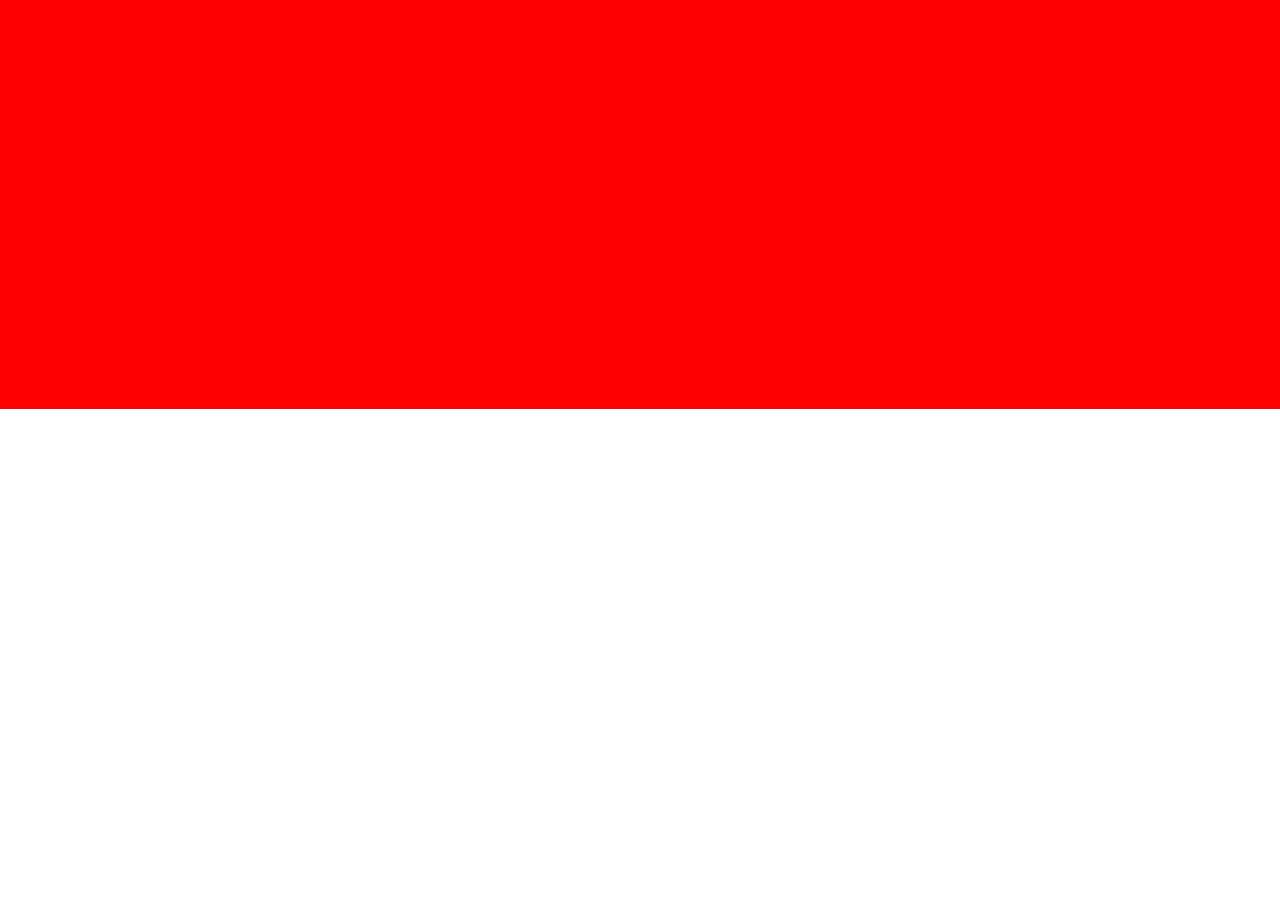
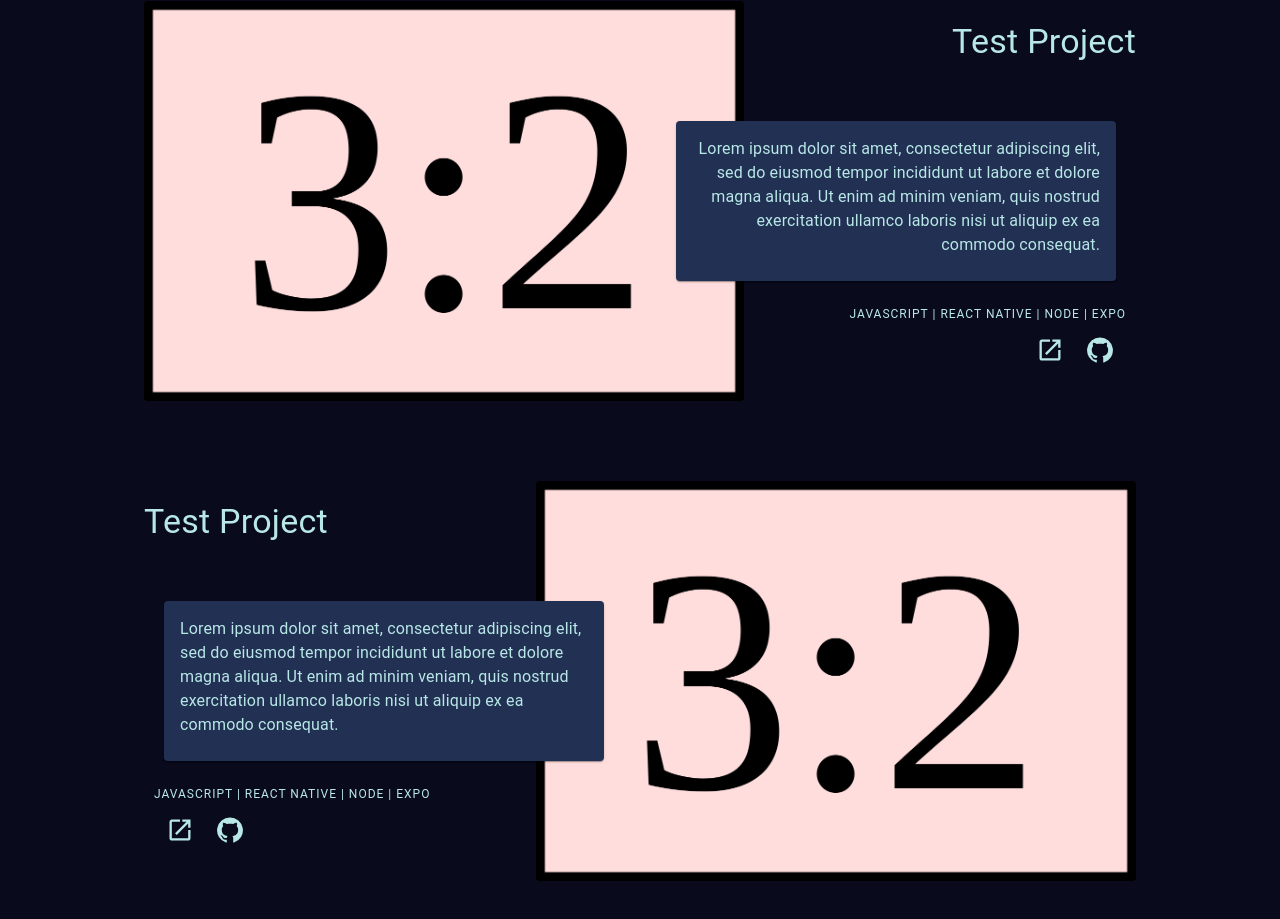
Before and after one commit to Ravi-Bossema/portfolio, a React (Create React App) app: page / in a window 1280 px wide. Shown: the part 2060-2979 px from the top of the page. Before the commit the page ends 2469 px from the top, so only its background shows below. Built offline with nearby package versions, Linux system fonts and the light colour scheme.

Commit message:
Added Top3Container for projects

```diff
--- a/src/components/About.js
+++ b/src/components/About.js
@@ -27,7 +27,7 @@ export default function About() {
 			}}
 		>
 			<Container>
-				<Divider textAlign="right">
+				<Divider textAlign="right" sx={{ marginBottom: 10 }}>
 					<Typography variant="h2">{text.Title}</Typography>
 				</Divider>
 				<Card
--- a/src/components/Projects.js
+++ b/src/components/Projects.js
@@ -1,8 +1,31 @@
 import React from 'react';
-import { Box } from '@mui/material';
+import { Box, Container, Divider, Typography } from '@mui/material';
+import { useLanguage, getSelectedLanguage } from '../LanguageProvider';
+import { projectsText } from '../data/text';
+import { top3 } from '../data/projects';
+import { Top3Container } from '.';
 
 export default function Projects() {
+	const { languages } = useLanguage();
+	const selectedLanguage = getSelectedLanguage(languages)[0].name;
+
+	const text = projectsText[selectedLanguage];
+
 	return (
-		<Box sx={{ minHeight: window.innerHeight, backgroundColor: 'red' }} />
+		<Box
+			sx={{
+				bgcolor: 'background.default',
+				color: 'text.primary',
+				paddingBlock: 20,
+			}}
+		>
+			<Container>
+				<Divider textAlign="left" sx={{ marginBottom: 10 }}>
+					<Typography variant="h2">{text.Title}</Typography>
+				</Divider>
+				<Top3Container Project={top3[0]['English']} left={true} />
+				<Top3Container Project={top3[0]['English']} left={false} />
+			</Container>
+		</Box>
 	);
 }
--- /dev/null
+++ b/src/components/Top3Container.js
@@ -0,0 +1,218 @@
+import React from 'react';
+import { Box, Card, CardContent, IconButton, Typography } from '@mui/material';
+import { GitHub, OpenInNew } from '@mui/icons-material';
+
+export default function Top3Container({ Project, left }) {
+	const { Title, Summary, Tech, Git, Url, Img } = Project;
+
+	return left ? (
+		<Box
+			sx={{
+				display: 'flex',
+				marginLeft: 10,
+				marginRight: 10,
+				marginBottom: 10,
+				position: 'relative',
+				height: 400,
+			}}
+		>
+			<img
+				src={Img}
+				alt={Title}
+				style={{ borderRadius: 4, width: 600 }}
+			/>
+			<Box
+				sx={{
+					textAlign: 'right',
+					position: 'absolute',
+					right: 0,
+					width: 460,
+					height: 400,
+					zIndex: 999,
+				}}
+			>
+				<Typography
+					sx={{
+						position: 'absolute',
+						top: 20,
+						right: 0,
+					}}
+					variant="h4"
+				>
+					{Title}
+				</Typography>
+				<Card
+					sx={{
+						position: 'absolute',
+						top: '50%',
+						right: 20,
+						msTransform: 'translateY(-50%)',
+						transform: 'translateY(-50%)',
+					}}
+				>
+					<CardContent>
+						<Typography variant="body1">{Summary}</Typography>
+					</CardContent>
+				</Card>
+				<Typography
+					sx={{
+						position: 'absolute',
+						bottom: 70,
+						right: 10,
+					}}
+					variant="overline"
+				>
+					{Tech.map((item, i) => {
+						let x = '';
+						if (i < Tech.length - 1) {
+							x = ' | ';
+						}
+						return item + x;
+					})}
+				</Typography>
+				<IconButton
+					aria-label="GitHub"
+					href={Git}
+					target="_blank"
+					sx={{
+						position: 'absolute',
+						bottom: 25,
+						right: 10,
+					}}
+					size="large"
+				>
+					<GitHub color="primary" fontSize="inherit" />
+				</IconButton>
+				{Url ? (
+					<IconButton
+						aria-label="URL"
+						href={Url}
+						target="_blank"
+						sx={{
+							position: 'absolute',
+							bottom: 25,
+							right: 60,
+						}}
+						size="large"
+					>
+						<OpenInNew color="primary" fontSize="inherit" />
+					</IconButton>
+				) : null}
+			</Box>
+		</Box>
+	) : (
+		<Box
+			sx={{
+				display: 'flex',
+				marginLeft: 10,
+				marginRight: 10,
+				position: 'relative',
+				height: 400,
+			}}
+		>
+			<img
+				src={Img}
+				alt={Title}
+				style={{
+					borderRadius: 4,
+					width: 600,
+					height: 400,
+					position: 'absolute',
+					right: 0,
+				}}
+			/>
+			<Box
+				sx={{
+					position: 'relative',
+					width: 460,
+					zIndex: 999,
+				}}
+			>
+				<Typography
+					sx={{
+						position: 'absolute',
+						top: 20,
+						left: 0,
+					}}
+					variant="h4"
+				>
+					{Title}
+				</Typography>
+				<Card
+					sx={{
+						position: 'absolute',
+						top: '50%',
+						left: 20,
+						msTransform: 'translateY(-50%)',
+						transform: 'translateY(-50%)',
+					}}
+				>
+					<CardContent>
+						<Typography variant="body1">{Summary}</Typography>
+					</CardContent>
+				</Card>
+				<Typography
+					sx={{
+						position: 'absolute',
+						bottom: 70,
+						left: 10,
+					}}
+					variant="overline"
+				>
+					{Tech.map((item, i) => {
+						let x = '';
+						if (i < Tech.length - 1) {
+							x = ' | ';
+						}
+						return item + x;
+					})}
+				</Typography>
+
+				{Url ? (
+					<>
+						<IconButton
+							aria-label="GitHub"
+							href={Git}
+							target="_blank"
+							sx={{
+								position: 'absolute',
+								bottom: 25,
+								left: 60,
+							}}
+							size="large"
+						>
+							<GitHub color="primary" fontSize="inherit" />
+						</IconButton>
+						<IconButton
+							aria-label="U"
+							href={Url}
+							target="_blank"
+							sx={{
+								position: 'absolute',
+								bottom: 25,
+								left: 10,
+							}}
+							size="large"
+						>
+							<OpenInNew color="primary" fontSize="inherit" />
+						</IconButton>
+					</>
+				) : (
+					<IconButton
+						aria-label="GitHub"
+						href={Git}
+						target="_blank"
+						sx={{
+							position: 'absolute',
+							bottom: 25,
+							left: 10,
+						}}
+						size="large"
+					>
+						<GitHub color="primary" fontSize="inherit" />
+					</IconButton>
+				)}
+			</Box>
+		</Box>
+	);
+}
--- a/src/components/index.js
+++ b/src/components/index.js
@@ -3,3 +3,4 @@ export { default as Intro } from './Intro';
 export { default as LanguageSelect } from './LanguageSelect';
 export { default as Navbar } from './Navbar';
 export { default as Projects } from './Projects';
+export { default as Top3Container } from './Top3Container';
--- /dev/null
+++ b/src/data/projects.js
@@ -0,0 +1,59 @@
+import test from '../images/test.png';
+
+export const top3 = [
+	{
+		English: {
+			Title: 'Test Project',
+			Summary:
+				'Lorem ipsum dolor sit amet, consectetur adipiscing elit, sed do eiusmod tempor incididunt ut labore et dolore magna aliqua. Ut enim ad minim veniam, quis nostrud exercitation ullamco laboris nisi ut aliquip ex ea commodo consequat.',
+			Tech: ['JavaScript', 'React Native', 'Node', 'Expo'],
+			Git: 'https://github.com/Ravi-Bossema/portfolio',
+			Url: 'https://thispersondoesnotexist.com',
+			Img: test,
+		},
+		Nederlands: {
+			Title: '',
+			Summary: '',
+			Tech: [],
+			Git: '',
+			Url: '',
+			Img: {},
+		},
+	},
+	{
+		English: {
+			Title: '',
+			Summary: '',
+			Tech: [],
+			Git: '',
+			Url: '',
+			Img: {},
+		},
+		Nederlands: {
+			Title: '',
+			Summary: '',
+			Tech: [],
+			Git: '',
+			Url: '',
+			Img: {},
+		},
+	},
+	{
+		English: {
+			Title: '',
+			Summary: '',
+			Tech: [],
+			Git: '',
+			Url: '',
+			Img: {},
+		},
+		Nederlands: {
+			Title: '',
+			Summary: '',
+			Tech: [],
+			Git: '',
+			Url: '',
+			Img: {},
+		},
+	},
+];
--- a/src/data/text.js
+++ b/src/data/text.js
@@ -76,3 +76,12 @@ export const aboutText = {
 		],
 	},
 };
+
+export const projectsText = {
+	English: {
+		Title: 'Projects',
+	},
+	Nederlands: {
+		Title: 'Projecten',
+	},
+};
```
Also changed, not shown: src/images/test.png (added).
